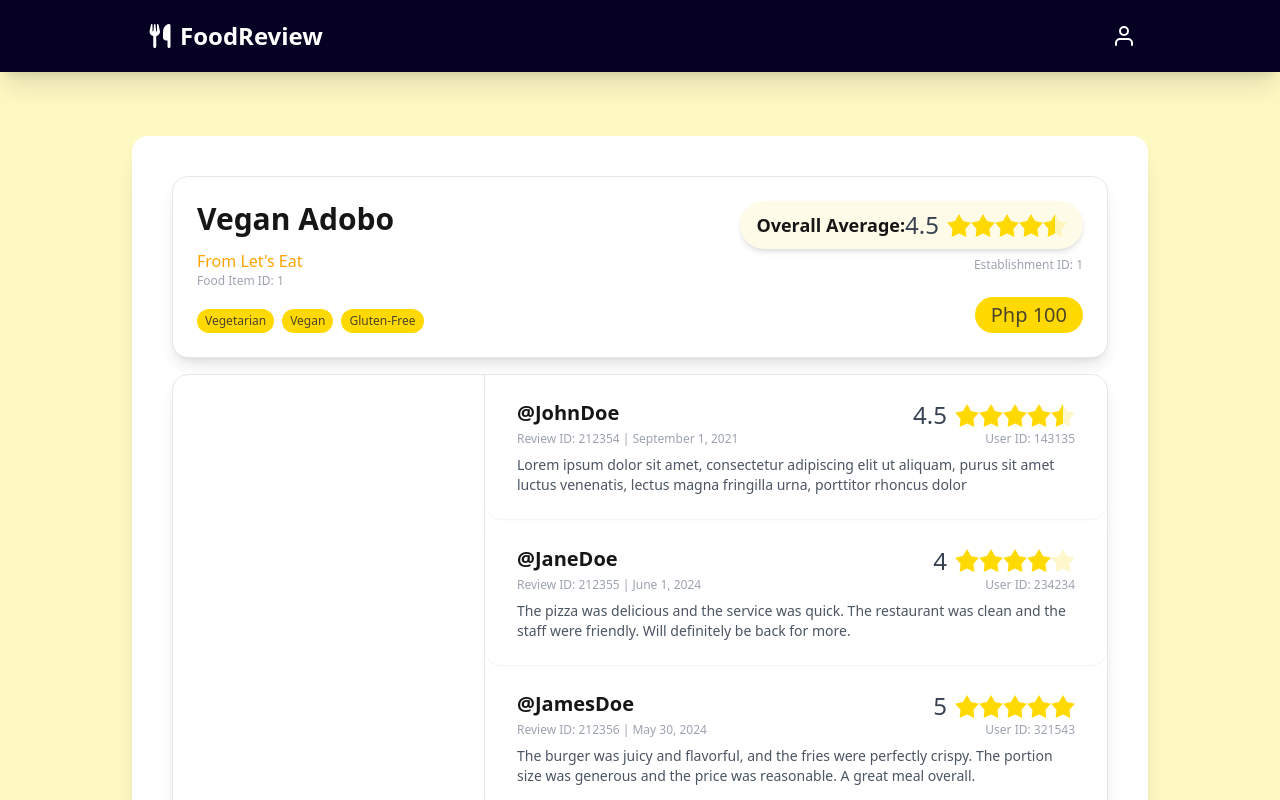
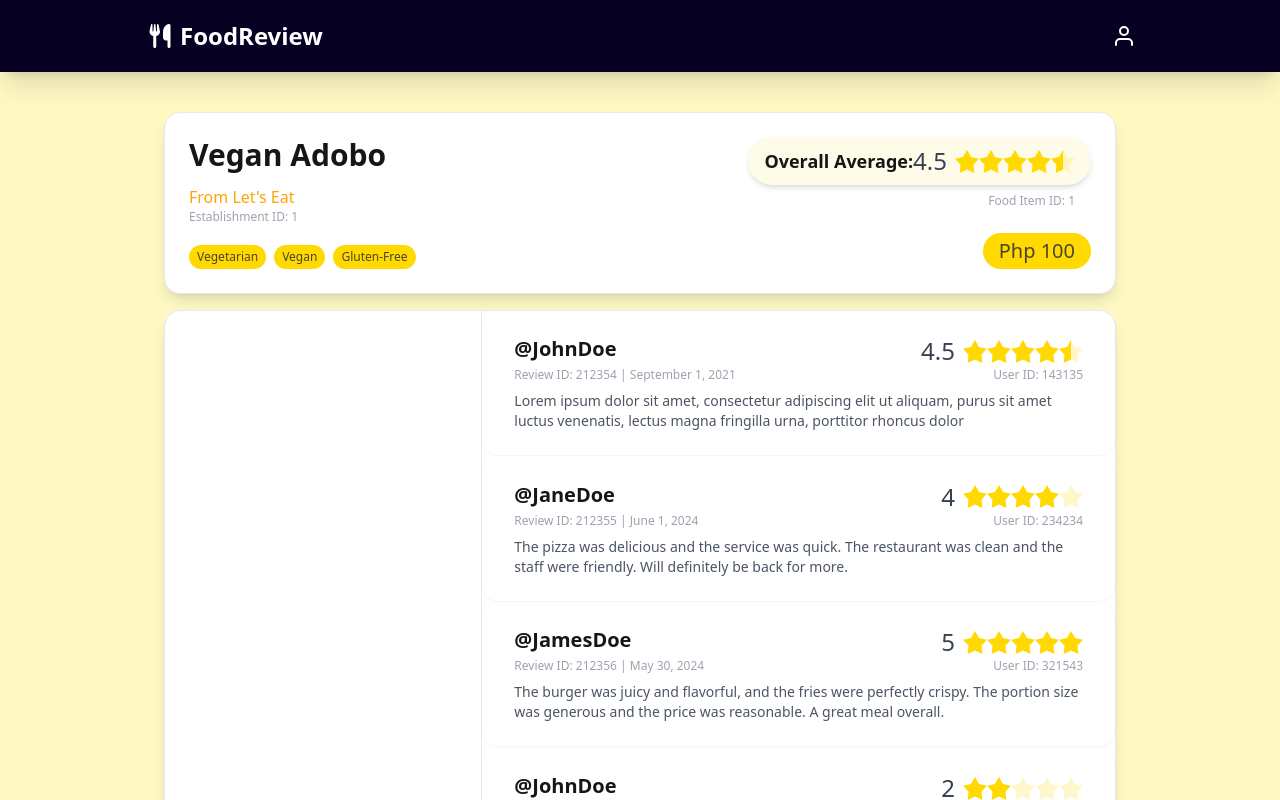
Before and after one commit to fofajardo/cmsc127-food-review, a React (Vite) app: page /fooditem in a window 1280 px wide. Shown: the top 800 px of the page. Built offline with nearby package versions, Linux system fonts and the light colour scheme.

Commit message:
style: removed outer card container of food item page.

```diff
--- a/src/pages/FoodItemPage.tsx
+++ b/src/pages/FoodItemPage.tsx
@@ -25,8 +25,8 @@ export function FoodItemPage() {
       <div className="flex flex-col items-center bg-yellow-100">
         <NavigationBar />
         <div className="flex min-h-[86vh] w-full max-w-[1080px] flex-1 flex-col items-stretch p-8">
-          <div className="card bg-white shadow-xl my-8 flex flex-col p-4 px-2">
-            <div className="card-body gap-0 pt-6">
+          <div className="flex flex-col">
+            <div className="card-body gap-0 pt-2">
               <div className="flex flex-col card bg-white p-6 shadow-lg border-[0.1px]">
                 {/* DETAILS OF THE FOOD ITEM */}
                 <div className="flex flex-row justify-between">
@@ -42,11 +42,11 @@ export function FoodItemPage() {
                       From {foodItem.establishment_name}
                     </p>
                     <span className="text-xs font-normal text-gray-400">
-                      Food Item ID: {foodItem.food_item_id}
+                      Establishment ID: {foodItem.establishment_id}
                     </span>
                   </div>
-                  <span className="text-right text-xs text-gray-400 mt-2">
-                    Establishment ID: {foodItem.establishment_id}
+                  <span className="text-right text-xs text-gray-400 mt-2 mr-4">
+                    Food Item ID: {foodItem.food_item_id}
                   </span>
                 </div>
                 <div className="flex flex-row justify-between items-end">
@@ -69,7 +69,7 @@ export function FoodItemPage() {
                 </div>
               </div>
               {/* BOTTOM PANEL */}
-              <div className="card flex min-h-[60vh] w-full flex-row rounded-2xl shadow-lg mt-4 border-[0.1px] bbg-white">
+              <div className="card bg-white flex min-h-[60vh] w-full flex-row rounded-2xl shadow-lg mt-4 border-[0.1px] bbg-white">
                 <aside className="flex-1 border-r-[0.1px]">
                   {/* SIDE SECTION */}
                 </aside>
```
